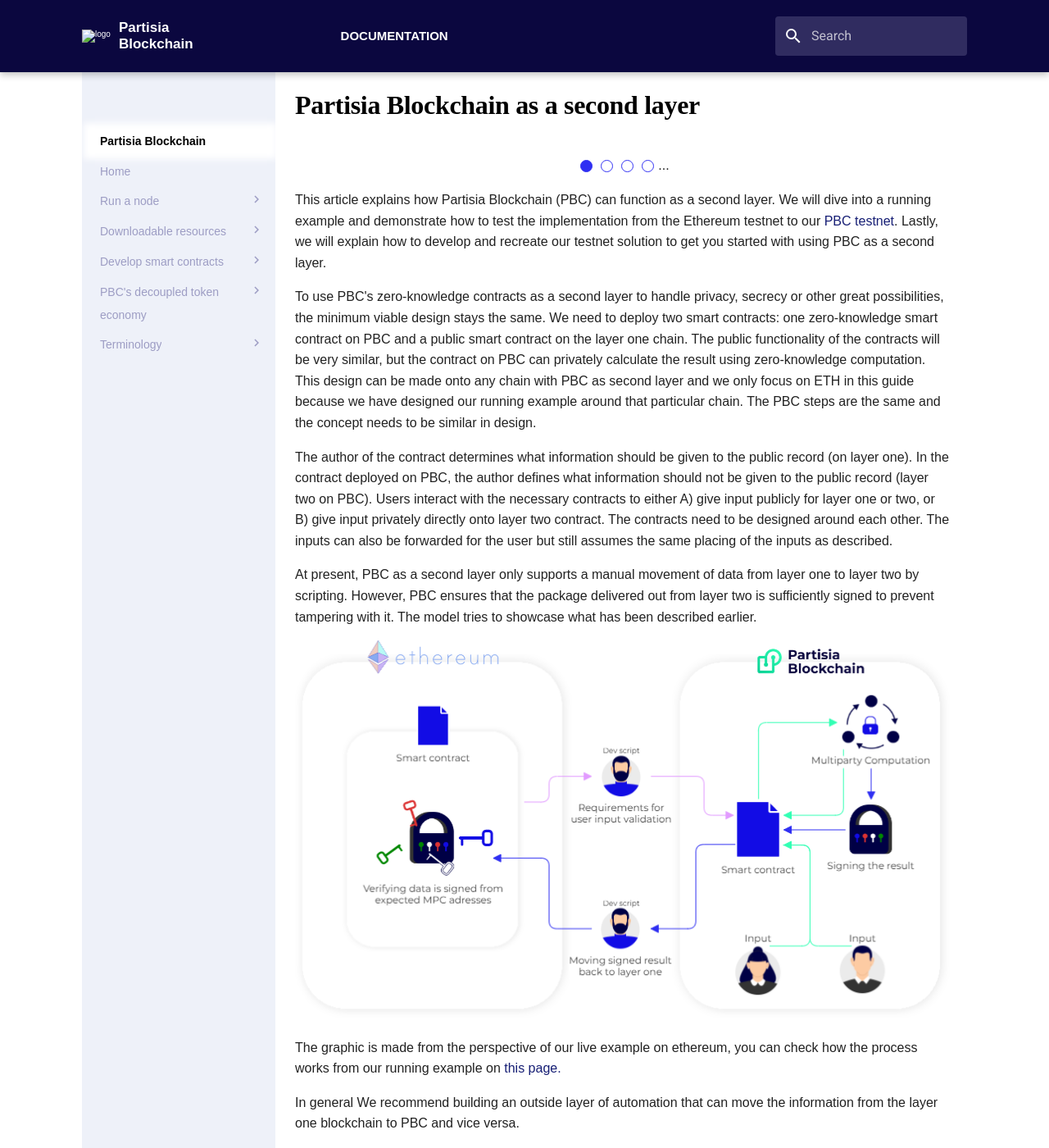
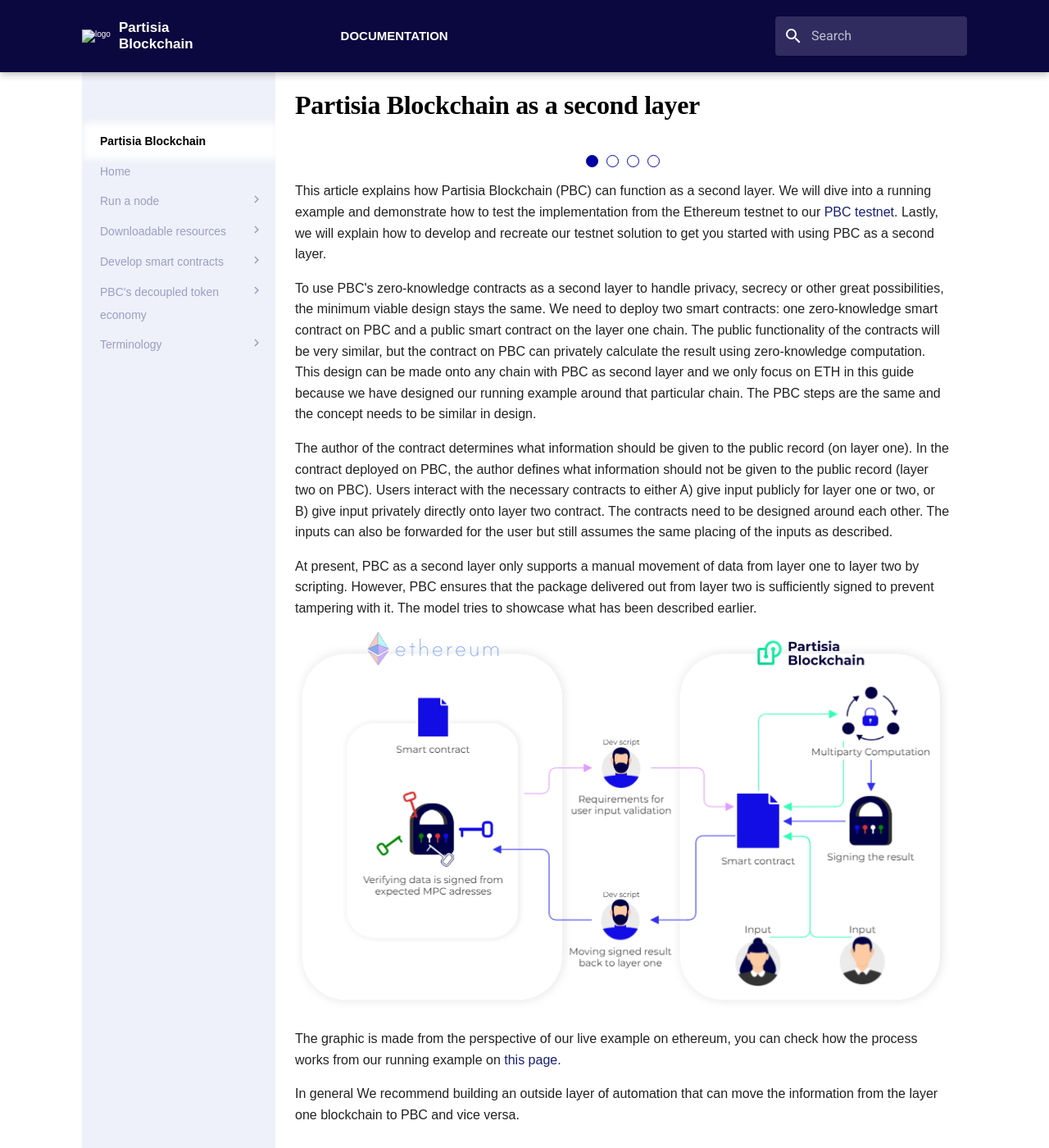
Before and after one commit to 0xSero/partisia-docs, an MkDocs documentation site: the page built from docs/PBC-as-a-second-layer/pbc-as-second-layer.md, in a window 1280 px wide and 1400 px high. Shown: the whole window at 82% size. Built offline with MkDocs 1.6.1 and Material for MkDocs 9.7.7, drawn with Linux system fonts in a browser that asks for light colours; some web fonts are replaced; a script that is not in the unit is left out.

Commit message:
Aligning to color scheme and making a better comment inside the div

```diff
--- a/docs/PBC-as-a-second-layer/pbc-as-second-layer.md
+++ b/docs/PBC-as-a-second-layer/pbc-as-second-layer.md
@@ -6,8 +6,7 @@
     <a class="dot-navigation__item" href="pbc-as-a-second-layer-how-to-create-your-own-solution.html"></a>
     <a class="dot-navigation__item" href="pbc-as-second-layer-technical-differences-eth-pbc.html"></a>
 
-    <!-- Repeat other dots -->
-    ...
+    <!-- Repeat above for more dots -->
 </div>
 
 This article explains how Partisia Blockchain (PBC) can function as a second layer. We will dive into a running example and demonstrate how to test the implementation from the Ethereum testnet to our [PBC testnet](../testnet.md). Lastly, we will explain how to develop and recreate our testnet solution to get you started with using PBC as a second layer.
--- a/docs/stylesheets/navdots.css
+++ b/docs/stylesheets/navdots.css
@@ -19,7 +19,7 @@
 
     /* Inactive dot */
     background-color: transparent;
-    border: 1px solid #2F2FF2;
+    border: 1px solid #0000A3;
 
     /* OPTIONAL: Spacing between dots */
     margin: 0 0.25rem;
@@ -27,5 +27,5 @@
 
 /* Active dot */
 .dot-navigation__item--active {
-    background-color: #2F2FF2;
+    background-color: #0000A3;
 }
```
Also changed, not shown: docs/PBC-as-a-second-layer/pbc-as-a-second-layer-how-to-create-your-own-solution.md (+1 -2 lines), docs/PBC-as-a-second-layer/pbc-as-a-second-layer-live-example-ethereum.md (+1 -2 lines), docs/PBC-as-a-second-layer/pbc-as-second-layer-technical-differences-eth-pbc.md (+1 -2 lines).
